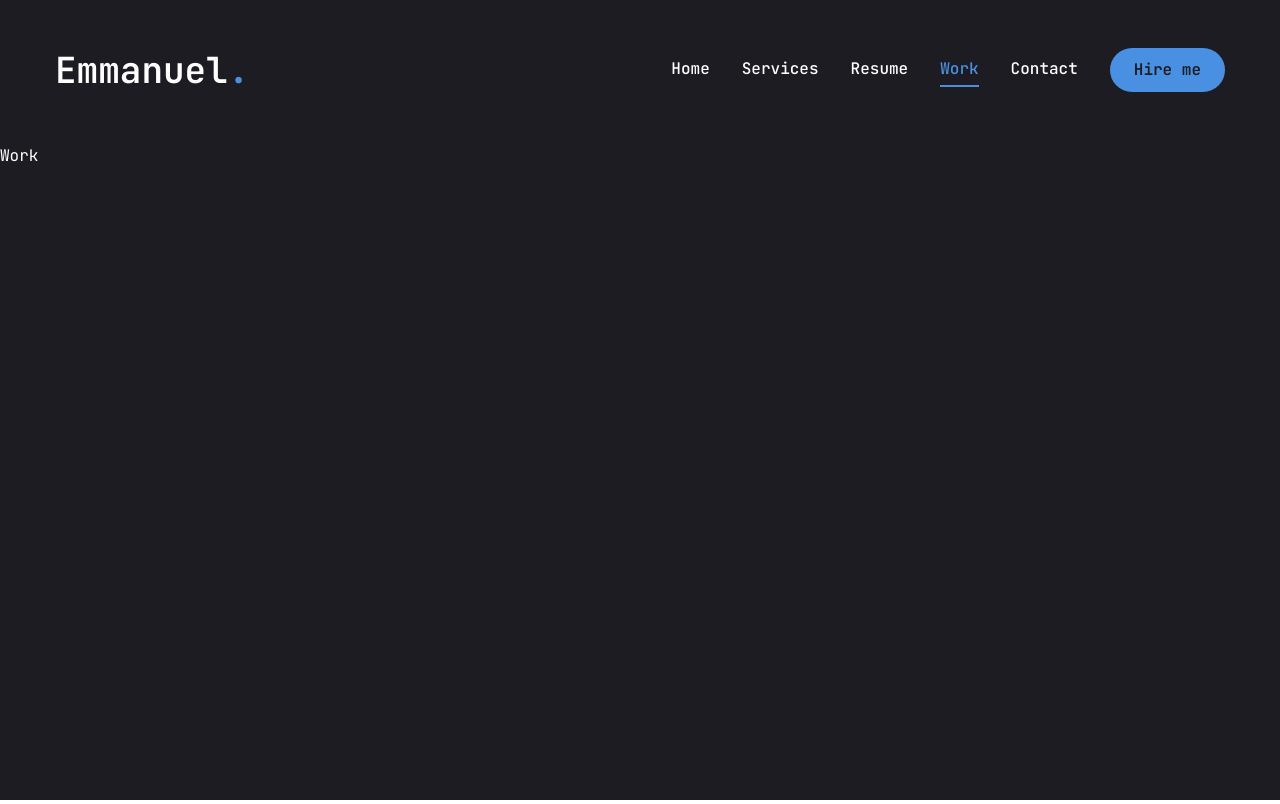
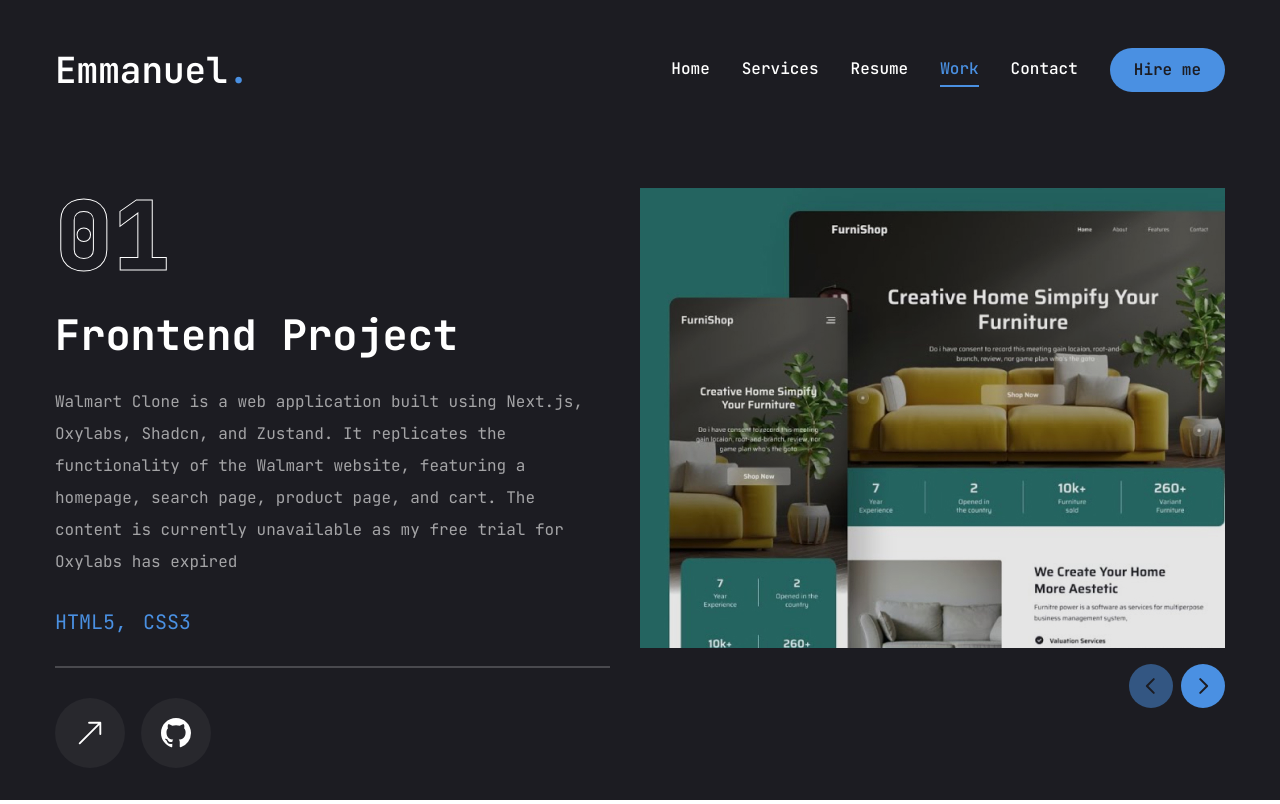
Before and after one commit to akinbo-emmanuel/my-portfolio, a Next.js app: page /work in a window 1280 px wide. Built offline with nearby package versions, Linux system fonts and the light colour scheme.

Commit message:
Work page completed

```diff
--- a/app/services/page.tsx
+++ b/app/services/page.tsx
@@ -71,7 +71,7 @@ const Services = () => {
           {services.map((service, index) => (
             <div
               key={index}
-              className="flex-1 flex flex-col justify-center gap-6 group"
+              className="flex-1 flex flex-col justify-center gap-6 group border-b border-white/20 pb-6"
             >
               {/* Top */}
               <div className="w-full flex justify-between items-center">
@@ -91,8 +91,6 @@ const Services = () => {
               </h2>
 
               <p className="text-white/60">{service.description}</p>
-
-              <div className="border-b border-white/20 w-full"></div>
             </div>
           ))}
         </motion.div>
--- a/app/work/page.tsx
+++ b/app/work/page.tsx
@@ -1,7 +1,234 @@
+"use client";
+
+import { motion } from "framer-motion";
+import { Swiper, SwiperSlide } from "swiper/react";
+import "swiper/css";
+
+import { BsArrowUpRight, BsGithub } from "react-icons/bs";
+import { useState } from "react";
+import Link from "next/link";
+import {
+  Tooltip,
+  TooltipProvider,
+  TooltipTrigger,
+} from "@/components/ui/tooltip";
+import { TooltipContent } from "@radix-ui/react-tooltip";
+import Image from "next/image";
+import WorkSliderBtns from "@/components/Work/WorkSliderBtns";
+
+const projects = [
+  {
+    num: "01",
+    category: "Frontend",
+    title: "Walmart Clone",
+    description:
+      "Walmart Clone is a web application built using Next.js, Oxylabs, Shadcn, and Zustand. It replicates the functionality of the Walmart website, featuring a homepage, search page, product page, and cart. The content is currently unavailable as my free trial for Oxylabs has expired",
+    stack: [
+      {
+        name: "HTML5",
+      },
+      {
+        name: "CSS3",
+      },
+    ],
+    image: "/assets/work/thumb1.png",
+    live: "https://google.com",
+    github: "https://github.com/akinbo-emmanuel",
+  },
+  {
+    num: "02",
+    category: "Frontend",
+    title: "Twitter Clone",
+    description:
+      "Lorem ipsum dolor sit amet, consectetur adipisicing elit. Aut, amet? Minus deleniti magnam ipsa consectetur harum fuga corporis aperiam asperiores officia, et modi repellendus quaerat. Quam quidem voluptates facere voluptas.",
+    stack: [
+      {
+        name: "HTML5",
+      },
+      {
+        name: "CSS3",
+      },
+    ],
+    image: "/assets/work/thumb2.png",
+    live: "https://google.com",
+    github: "https://github.com/akinbo-emmanuel",
+  },
+  {
+    num: "03",
+    category: "Frontend",
+    title: "Clone",
+    description:
+      "Lorem ipsum dolor sit amet, consectetur adipisicing elit. Aut, amet? Minus deleniti magnam ipsa consectetur harum fuga corporis aperiam asperiores officia, et modi repellendus quaerat. Quam quidem voluptates facere voluptas.",
+    stack: [
+      {
+        name: "HTML5",
+      },
+      {
+        name: "CSS3",
+      },
+    ],
+    image: "/assets/work/thumb3.png",
+    live: "https://google.com",
+    github: "https://github.com/akinbo-emmanuel",
+  },
+  {
+    num: "04",
+    category: "Frontend",
+    title: "Clone",
+    description:
+      "Lorem ipsum dolor sit amet, consectetur adipisicing elit. Aut, amet? Minus deleniti magnam ipsa consectetur harum fuga corporis aperiam asperiores officia, et modi repellendus quaerat. Quam quidem voluptates facere voluptas.",
+    stack: [
+      {
+        name: "HTML5",
+      },
+      {
+        name: "CSS3",
+      },
+    ],
+    image: "/assets/work/thumb1.png",
+    live: "https://google.com",
+    github: "https://github.com/akinbo-emmanuel",
+  },
+  {
+    num: "05",
+    category: "Frontend",
+    title: "Clone",
+    description:
+      "Lorem ipsum dolor sit amet, consectetur adipisicing elit. Aut, amet? Minus deleniti magnam ipsa consectetur harum fuga corporis aperiam asperiores officia, et modi repellendus quaerat. Quam quidem voluptates facere voluptas.",
+    stack: [
+      {
+        name: "HTML5",
+      },
+      {
+        name: "CSS3",
+      },
+    ],
+    image: "/assets/work/thumb2.png",
+    live: "https://google.com",
+    github: "https://github.com/akinbo-emmanuel",
+  },
+];
+
 const Work = () => {
+  const [project, setProject] = useState(projects[0]);
+
+  const handleSlideChange = (swiper: any) => {
+    // get current slide index
+    const currentIndex = swiper.activeIndex;
+    // update the project state based on current slide index
+    setProject(projects[currentIndex]);
+  };
+
   return (
-    <div>Work</div>
-  )
-}
+    <motion.div
+      initial={{ opacity: 0 }}
+      animate={{
+        opacity: 1,
+        transition: { delay: 2.4, duration: 0.4, ease: "easeIn" },
+      }}
+      className="min-h-[80vh] flex flex-col justify-center py-12 xl:px-0"
+    >
+      <div className="container mx-auto">
+        <div className="flex flex-col xl:flex-row xl:gap-[30px]">
+          <div className="w-full xl:w-[50%] xl:h-[460px] flex flex-col xl:justify-between order-2 xl:order-none">
+            <div className="space-y-[30px] h-1/2">
+              {/* Outline page */}
+              <div className="text-8xl leading-none font-extrabold text-transparent text-outline">
+                {project.num}
+              </div>
 
-export default Work
+              {/* Project category */}
+              <h2 className="text-[42px] font-bold leading-none text-white group-hover:text-accent transition-all duration-500 capitalize">
+                {project.category} project
+              </h2>
+
+              {/* Project Description */}
+              <p className="text-white/60">{project.description}</p>
+
+              {/* Stack */}
+              <ul className="flex gap-4">
+                {project.stack.map((item, index) => (
+                  <li key={index} className="text-xl text-accent">
+                    {item.name}
+                    {index !== project.stack.length - 1 && ","}
+                  </li>
+                ))}
+              </ul>
+
+              <div className="border border-white/20"></div>
+
+              {/* buttons */}
+              <div className="flex items-center gap-4">
+                {/* Live project button */}
+                <Link href={project.live}>
+                  <TooltipProvider delayDuration={100}>
+                    <Tooltip>
+                      <TooltipTrigger className="w-[70px] h-[70px] rounded-full bg-white/5 flex justify-center items-center group">
+                        <BsArrowUpRight className="text-white text-3xl group-hover:text-accent" />
+                      </TooltipTrigger>
+
+                      <TooltipContent>
+                        <p>Live project</p>
+                      </TooltipContent>
+                    </Tooltip>
+                  </TooltipProvider>
+                </Link>
+
+                {/* Github button */}
+                <Link href={project.github}>
+                  <TooltipProvider delayDuration={100}>
+                    <Tooltip>
+                      <TooltipTrigger className="w-[70px] h-[70px] rounded-full bg-white/5 flex justify-center items-center group">
+                        <BsGithub className="text-white text-3xl group-hover:text-accent" />
+                      </TooltipTrigger>
+
+                      <TooltipContent>
+                        <p>GitHub repository</p>
+                      </TooltipContent>
+                    </Tooltip>
+                  </TooltipProvider>
+                </Link>
+              </div>
+            </div>
+          </div>
+
+          <div className="w-full xl:w-[50%]">
+            <Swiper
+              spaceBetween={30}
+              slidesPerView={1}
+              className="xl:h-[520px] mb-12"
+              onSlideChange={handleSlideChange}
+            >
+              {projects.map((project, index) => (
+                <SwiperSlide key={index} className="w-full">
+                  <div className="h-[460px] relative group flex justify-center items-center bg-pink-50/20">
+                    {/* Overlay */}
+                    <div className="absolute top-0 bottom-0 w-full h-full bg-black/10 z-10"></div>
+
+                    {/* Image */}
+                    <div className="relative w-full h-full">
+                      <Image
+                        src={project.image}
+                        fill
+                        className="objext-cover"
+                        alt=""
+                      />
+                    </div>
+                  </div>
+                </SwiperSlide>
+              ))}
+
+              {/* slider buttons */}
+              <WorkSliderBtns
+                containerStyles="flex gap-2 absolute right-0 bottom-[calc(50%_-_22px)] xl:bottom-0 z-20 w-full justify-between xl:w-max xl:justify-none"
+                btnStyles="bg-accent hover:bg-accent-hover text-primary text-[22px] w-11 h-11 flex justify-center items-center transition-all rounded-full disabled:opacity-50 disabled:cursor-not-allowed"
+              />
+            </Swiper>
+          </div>
+        </div>
+      </div>
+    </motion.div>
+  );
+};
+
+export default Work;
--- /dev/null
+++ b/components/Work/WorkSliderBtns.tsx
@@ -0,0 +1,39 @@
+"use client";
+
+import { useSwiper } from "swiper/react";
+import { PiCaretLeftBold, PiCaretRightBold } from "react-icons/pi";
+
+type WorkSliderBtnsProps = {
+  containerStyles?: string;
+  btnStyles?: string;
+  iconStyles?: string;
+};
+
+const WorkSliderBtns = ({
+  containerStyles,
+  btnStyles,
+  iconStyles,
+}: WorkSliderBtnsProps) => {
+  const swiper = useSwiper();
+
+  return (
+    <div className={containerStyles}>
+      <button
+        disabled={swiper.isBeginning}
+        className={btnStyles}
+        onClick={() => swiper.slidePrev()}
+      >
+        <PiCaretLeftBold className={iconStyles} />
+      </button>
+      <button
+        disabled={swiper.isEnd}
+        className={btnStyles}
+        onClick={() => swiper.slideNext()}
+      >
+        <PiCaretRightBold className={iconStyles} />
+      </button>
+    </div>
+  );
+};
+
+export default WorkSliderBtns;
--- a/package.json
+++ b/package.json
@@ -25,6 +25,7 @@
     "react-dom": "^18.3.1",
     "react-icons": "^5.3.0",
     "react-type-animation": "^3.2.0",
+    "swiper": "^11.1.14",
     "tailwind-merge": "^2.5.4",
     "tailwindcss-animate": "^1.0.7"
   },
```
Also changed, not shown: 1 other file (tests, documents, lock files or other folders).
